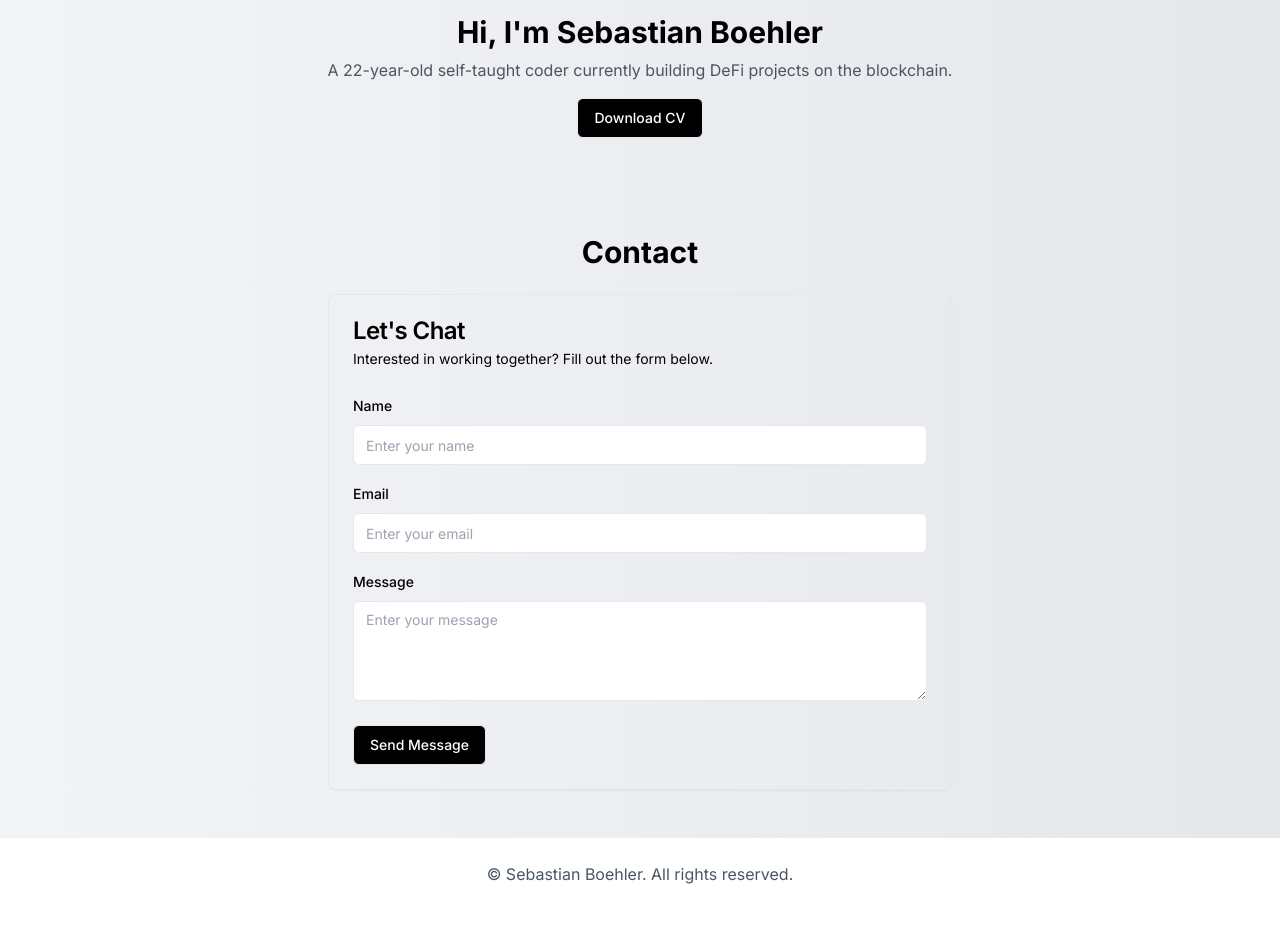
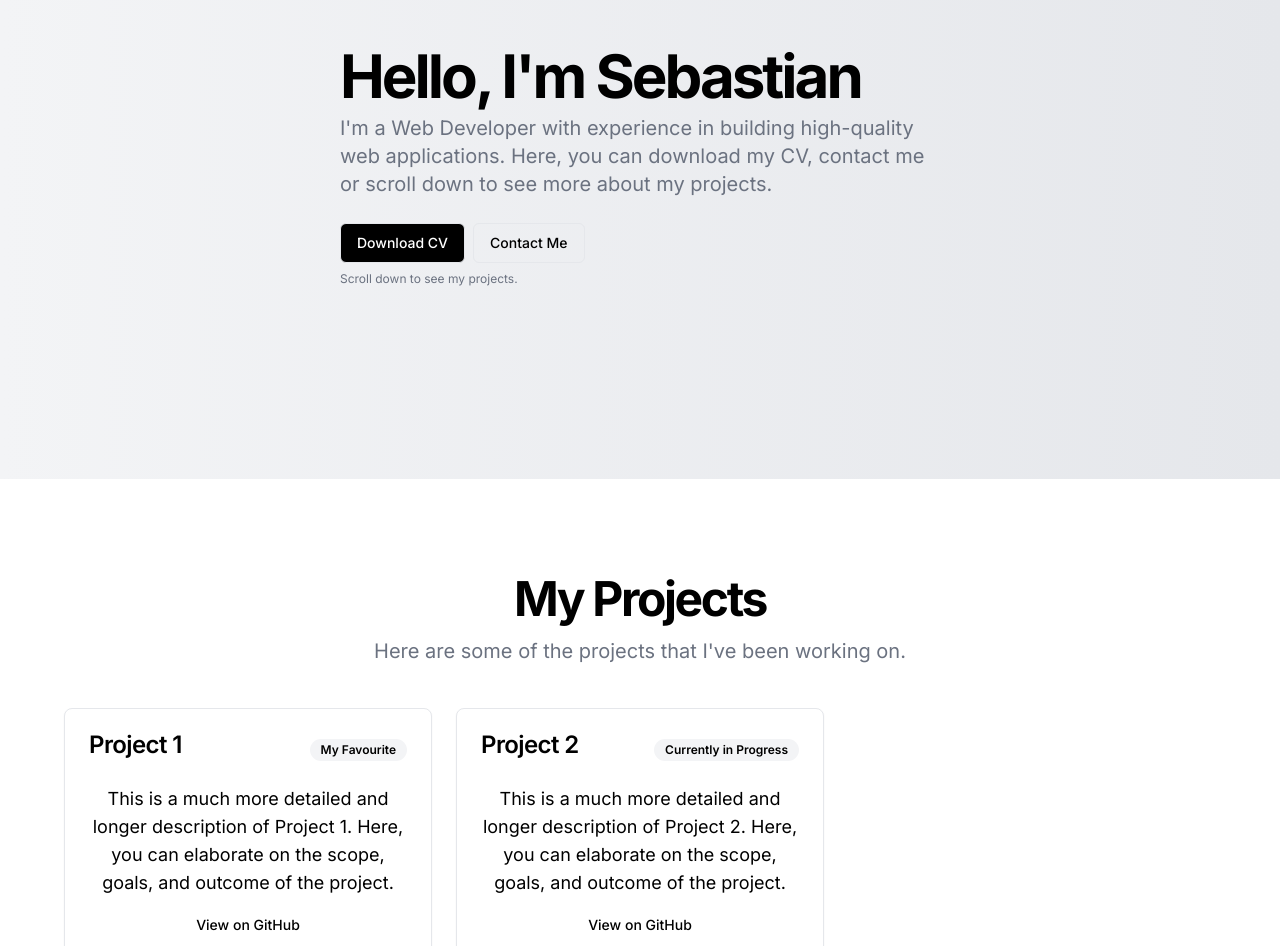
Before and after one commit to SebastianBoehler/sebastianboehler, a Next.js app: page / in a window 1280 px wide. Shown: the part 226-1172 px from the top of the page. Before the commit the page ends 1136 px from the top, so only its background shows below. Built offline with nearby package versions, Linux system fonts and the light colour scheme.

Commit message:
fix: hero section and improved projects

```diff
--- /dev/null
+++ b/src/components/hero.tsx
@@ -0,0 +1,34 @@
+/**
+ * This code was generated by v0 by Vercel.
+ * @see https://v0.dev/t/2LQjThRcvrp
+ */
+import { Input } from "@/components/ui/input"
+import { Button } from "@/components/ui/button"
+import Link from "next/link"
+
+export function Hero() {
+  return (
+    <section className="w-full py-12 px-12 md:py-24 lg:py-32 xl:py-48">
+      <div className="flex justify-center">
+        <div className="flex flex-col justify-center space-y-4 mx-auto">
+          <div className="space-y-2">
+            <h1 className="text-3xl font-bold tracking-tighter sm:text-5xl xl:text-6xl/none">Hello, I&apos;m Sebastian</h1>
+            <p className="max-w-[600px] text-gray-500 md:text-xl dark:text-gray-400">
+              I&apos;m a Web Developer with experience in building high-quality web applications. Here, you can download my
+              CV, contact me or scroll down to see more about my projects.
+            </p>
+          </div>
+          <div className="w-full max-w-sm space-y-2" style={{ marginTop: '25px' }}>
+            <div className="flex space-x-2">
+              <Button>Download CV</Button>
+              <Button variant="outline">Contact Me</Button>
+            </div>
+            <p className="text-xs text-gray-500 dark:text-gray-400">
+              Scroll down to see my projects.
+            </p>
+          </div>
+        </div>
+      </div>
+    </section>
+  )
+}
--- /dev/null
+++ b/src/components/projects.tsx
@@ -0,0 +1,59 @@
+/**
+ * This code was generated by v0 by Vercel.
+ * @see https://v0.dev/t/PhjeGODULbM
+ */
+import { CardTitle, CardHeader, CardDescription, CardContent, Card } from "@/components/ui/card"
+import { Badge } from "@/components/ui/badge"
+import Link from "next/link"
+import { Button } from "@/components/ui/button"
+
+export function Projects() {
+  return (
+    <section className="w-full py-12 md:py-24 bg-white">
+      <div className="container grid items-center justify-center gap-4 px-4 text-center md:px-6 lg:gap-10">
+        <div className="space-y-3">
+          <h2 className="text-3xl font-bold tracking-tighter sm:text-4xl md:text-5xl">My Projects</h2>
+          <p className="mx-auto max-w-[700px] text-gray-500 md:text-xl/relaxed lg:text-base/relaxed xl:text-xl/relaxed dark:text-gray-400">
+            Here are some of the projects that I&apos;ve been working on.
+          </p>
+        </div>
+        <div className="grid gap-6 md:grid-cols-2 lg:grid-cols-3 max-w-6xl w-full mx-auto">
+          <Card>
+            <CardHeader className="flex flex-row items-start justify-between">
+              <div className="grid gap-1">
+                <CardTitle>Project 1</CardTitle>
+              </div>
+              <Badge className="bg-gray-100 text-black">My Favourite</Badge>
+            </CardHeader>
+            <CardContent className="grid gap-2">
+              <CardDescription className="text-sm md:text-base lg:text-lg">
+                This is a much more detailed and longer description of Project 1. Here, you can elaborate on the scope,
+                goals, and outcome of the project.
+              </CardDescription>
+              <Button variant="link">
+                <Link href="#">View on GitHub</Link>
+              </Button>
+            </CardContent>
+          </Card>
+          <Card>
+            <CardHeader className="flex flex-row items-start justify-between">
+              <div className="grid gap-1">
+                <CardTitle>Project 2</CardTitle>
+              </div>
+              <Badge className="bg-gray-100 text-black">Currently in Progress</Badge>
+            </CardHeader>
+            <CardContent className="grid gap-2">
+              <CardDescription className="text-sm md:text-base lg:text-lg">
+                This is a much more detailed and longer description of Project 2. Here, you can elaborate on the scope,
+                goals, and outcome of the project.
+              </CardDescription>
+              <Button variant="link">
+                <Link href="#">View on GitHub</Link>
+              </Button>
+            </CardContent>
+          </Card>
+        </div>
+      </div>
+    </section>
+  )
+}
--- a/src/components/ui/badge.tsx
+++ b/src/components/ui/badge.tsx
@@ -25,7 +25,7 @@ const badgeVariants = cva(
 
 export interface BadgeProps
   extends React.HTMLAttributes<HTMLDivElement>,
-    VariantProps<typeof badgeVariants> {}
+  VariantProps<typeof badgeVariants> { }
 
 function Badge({ className, variant, ...props }: BadgeProps) {
   return (
--- a/src/components/ui/card.tsx
+++ b/src/components/ui/card.tsx
@@ -9,7 +9,7 @@ const Card = React.forwardRef<
   <div
     ref={ref}
     className={cn(
-      "rounded-lg border bg-card text-card-foreground shadow-sm",
+      "rounded-lg border bg-white text-card-foreground shadow-sm",
       className
     )}
     {...props}
--- a/src/components/vercel-export.tsx
+++ b/src/components/vercel-export.tsx
@@ -10,6 +10,8 @@ import { Badge } from "@/components/ui/badge"
 import { Label } from "@/components/ui/label"
 import { Input } from "@/components/ui/input"
 import { Textarea } from "@/components/ui/textarea"
+import { Projects } from "./projects"
+import { Hero } from "./hero"
 
 export function VercelExport() {
   return (
@@ -23,7 +25,8 @@ export function VercelExport() {
         </nav>
       </header>
       <main className="flex-1">
-        <section className="py-12 px-4 text-center">
+        <Hero />
+        <section className="py-12 px-4 text-center" style={{ display: 'none' }}>
           <Avatar className="mx-auto w-24 h-24">
             <AvatarImage alt="Sebastian Boehler" src="/placeholder-avatar.jpg" />
             <AvatarFallback>SB</AvatarFallback>
@@ -33,6 +36,7 @@ export function VercelExport() {
             A 22-year-old self-taught coder currently building DeFi projects on the blockchain.
           </p>
           <Button className="mt-4">Download CV</Button>
+          <Button className="mt-4" variant={'secondary'}>Contact me</Button>
         </section>
         <div style={{ display: 'none' }}>
           <section className="py-12 px-4" id="portfolio">
@@ -104,6 +108,7 @@ export function VercelExport() {
             </div>
           </section>
         </div>
+        <Projects />
         <section className="py-12 px-4">
           <h2 className="text-3xl font-bold text-center">Contact</h2>
           <Card className="mx-auto mt-6 w-3/4 lg:w-1/2">
```
